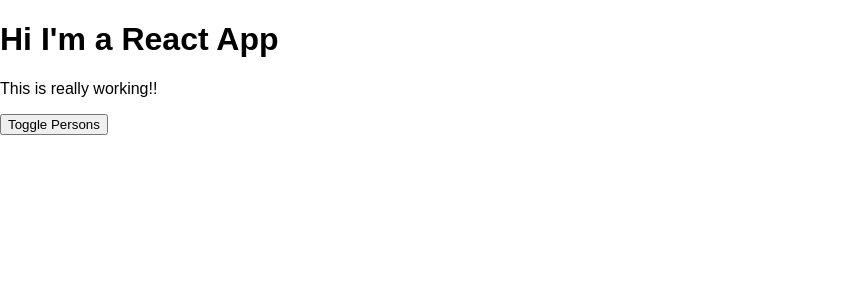
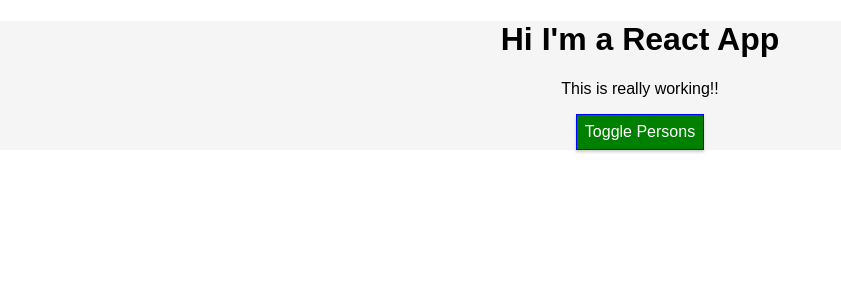
Before and after one commit to AlphaNiner1415/react-tutorial, a React app in the folder react-complete-guide/: page / in a window 1280 px wide. Shown: the top 300 px of the page, without its empty margins (0-841 px from the left). Built offline with nearby package versions, Linux system fonts and the light colour scheme.

Commit message:
Section 5 #73 CSS Modules code applied

```diff
--- a/react-complete-guide/src/App.css
+++ b/react-complete-guide/src/App.css
@@ -11,7 +11,7 @@
   font-weight: bold;
 }
 
-.button {
+.Button {
   background-color: green;
   color: white;
   font: inherit;
@@ -21,7 +21,7 @@
   box-shadow: 0 2px 3px #ccc;
 }
 
-  .button:hover {
+  .Button:hover {
       background-color: lightgreen;
       color: black;
   }
--- a/react-complete-guide/src/App.js
+++ b/react-complete-guide/src/App.js
@@ -1,5 +1,5 @@
 import React, { Component } from 'react';
-import './App.css';
+import classes from './App.css';
 
 import Person from './Person/Person';
 
@@ -90,20 +90,20 @@ class App extends Component {
             // }
         }
 
-        let classes = [];
+        let assignedClasses = [];
         if(this.state.persons.length <=2){
-            classes.push('red');
+            assignedClasses.push(classes.red);
         }
         if(this.state.persons.length <=1){
-            classes.push('bold');
+            assignedClasses.push(classes.bold);
         }
 
         return (
 
-            <div className="App">
+            <div className={classes.App}>
                 <h1 >Hi I'm a React App</h1>  {/*One root element per component is typical */}
-                <p className={classes.join(' ')}>This is really working!!</p>
-                <button className="button" onClick={this.togglePersonsHandler}>Toggle Persons</button> { /*Note 1*/ }
+                <p className={assignedClasses.join(' ')}>This is really working!!</p>
+                <button className={classes.Button} onClick={this.togglePersonsHandler}>Toggle Persons</button> { /*Note 1*/ }
                 {persons}
 
             </div>
```
